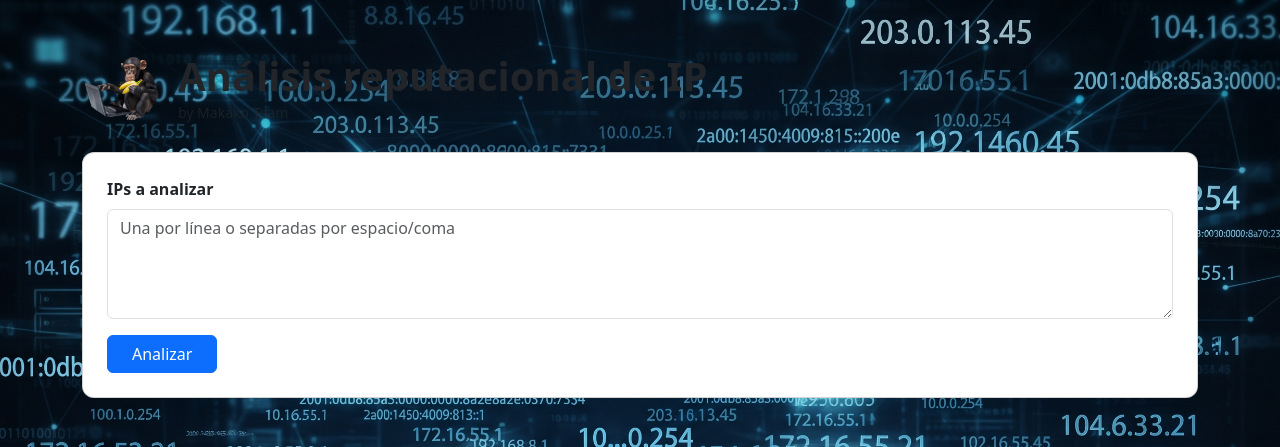
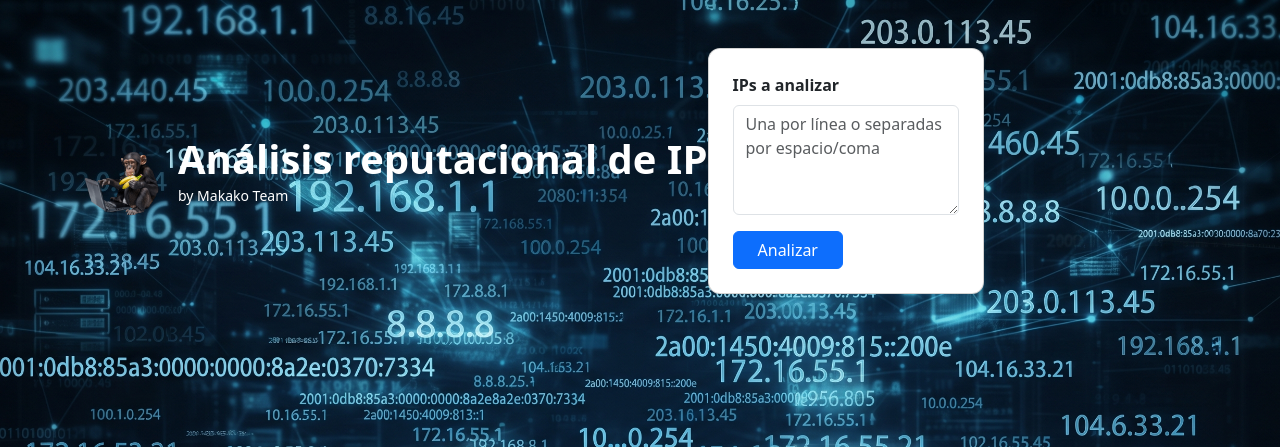
Before and after one commit to jmarf37/makakotool, a Flask app: page / in a window 1280 px wide. Shown: the top 447 px of the page. Run offline with Flask 3, Linux system fonts and the light colour scheme.

Commit message:
Change header text color to white
Updated header styles to improve visibility.

```diff
--- a/templates/index.html
+++ b/templates/index.html
@@ -46,10 +46,12 @@
   <div class="d-flex align-items-center mb-4">
    <img src="/logo.png" class="header-logo me-3" alt="logo">
 
-    <div>
-      <h1 class="mb-0 fw-bold">Análisis reputacional de IP</h1>
-      <small class="text-muted">by Makako Team</small>
-    </div>
+
+  <div class="mb-4">
+    <h1 class="mb-0 fw-bold text-white">
+    Análisis reputacional de IP
+    </h1>
+    <small class="text-white">by Makako Team</small>
   </div>
 
   <!-- FORMULARIO -->
```
